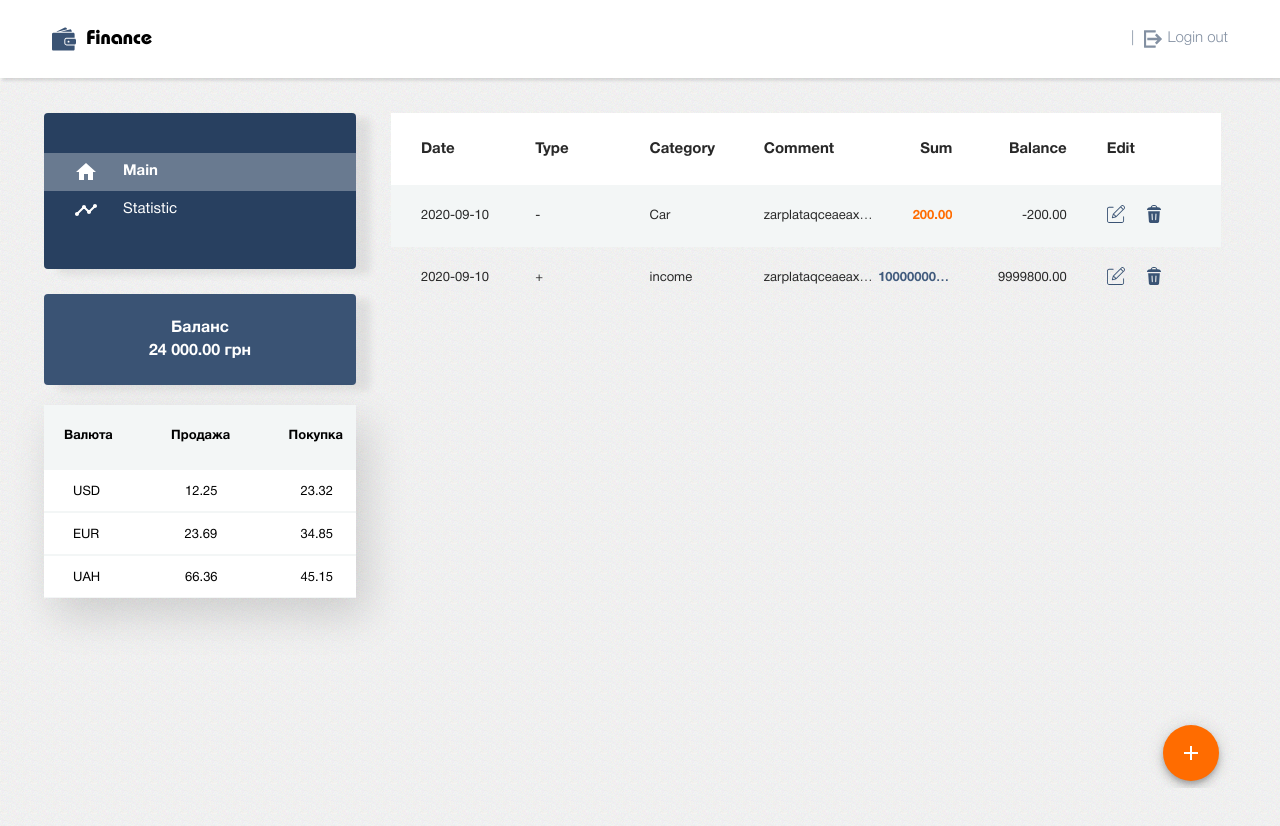
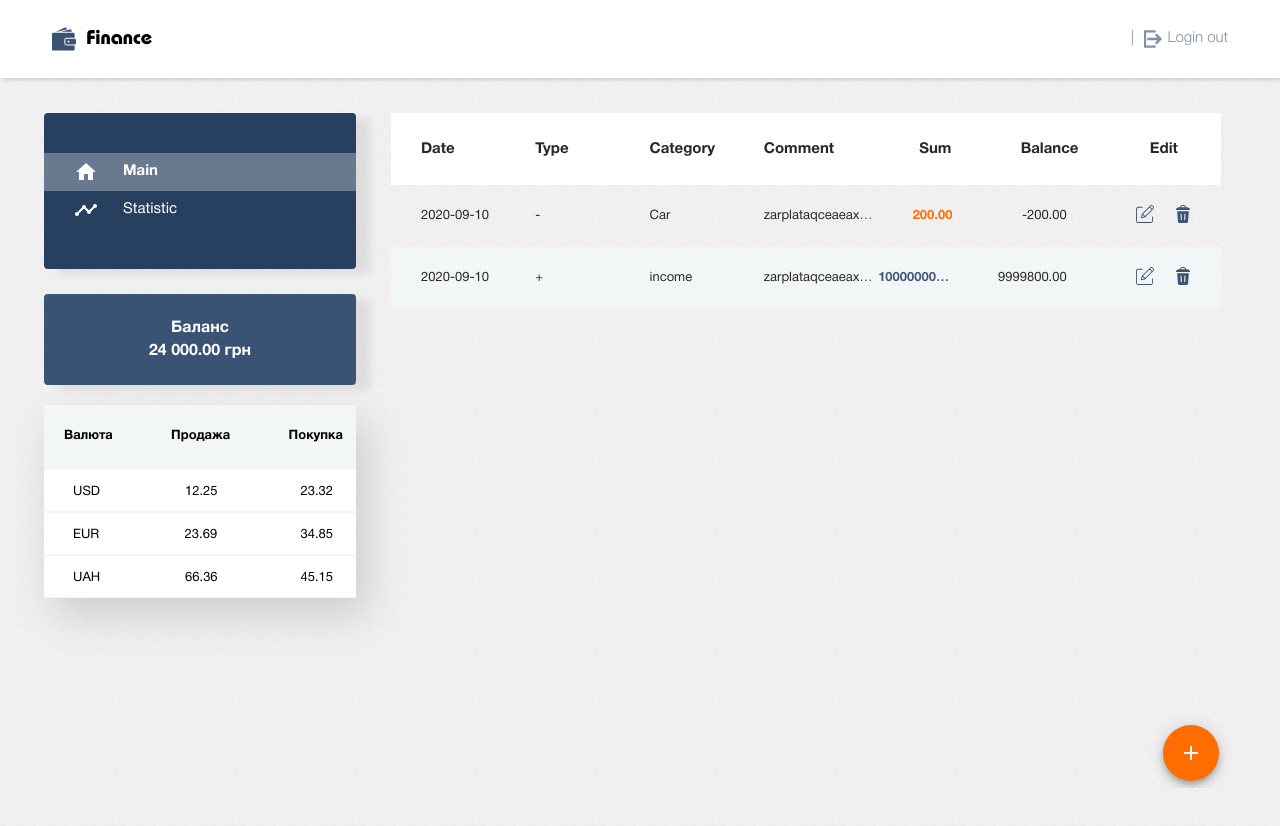
Before and after one commit to Ivanyts777/Finance-App, a React (Create React App) app: page / in a window 1280 px wide. Shown: the top 826 px of the page. Built offline with nearby package versions, Linux system fonts and the light colour scheme.

Commit message:
main-css-finally

```diff
--- a/src/Containers/Main/Main.js
+++ b/src/Containers/Main/Main.js
@@ -37,7 +37,7 @@ const Main = () => {
               <p
                 key={title}
                 className={
-                  title === "Sum" || title === "Balance"
+                  title === "Sum" || title === "Balance" || title === "Edit"
                     ? styles.titleMoney
                     : styles.title
                 }
--- a/src/Containers/Main/Main.module.css
+++ b/src/Containers/Main/Main.module.css
@@ -28,8 +28,7 @@
 
 .titleMoney {
   composes: title;
-  text-align: right;
-  margin-right: 40px;
+  text-align: center;
 }
 
 
@@ -49,8 +48,11 @@
   all: unset;
 }
 
+
+
 .buttonsMobile>*:first-child {
   margin-right: 20px;
+
 }
 
 .Main {
@@ -69,7 +71,7 @@
   }
 
 
-  .item:nth-child(even) {
+  .item:nth-child(odd) {
     border-left: 8px solid #e28b20;
   }
 
@@ -141,7 +143,6 @@
   .Main {
     min-height: 805px;
     overflow-y: hidden;
-
   }
 
   .list {
@@ -173,7 +174,10 @@
     padding-left: 30px;
     height: 62px;
     align-items: center;
+  }
 
+  .item:nth-child(odd) {
+    background-color: #f3f6f6;
   }
 
   .item:first-child {
@@ -186,11 +190,6 @@
     align-items: center;
   }
 
-
-  .item:nth-child(even) {
-    background-color: #f3f6f6;
-  }
-
   .titleMobile {
     display: none;
   }
@@ -201,12 +200,11 @@
 
   .mainGlobal {
     margin-bottom: 48px;
-    /* padding-bottom: 48px; */
-    background: url('../../img/currencyExchange/currencyExchangeBG.png');
+    background-image: url('../../img/currencyExchange/bg.png');
     background-position: bottom;
     background-repeat: no-repeat;
     background-size: auto 460px;
-    background-color: #fff;
+
   }
 
   .textMoney {
@@ -235,7 +233,9 @@
     right: 17px;
   }
 
-
+  .buttonsMobile {
+    text-align: center;
+  }
 
 }
 
```
Also changed, not shown: src/App.css (line endings or trailing spaces), src/img/currencyExchange/bg.png (added).
